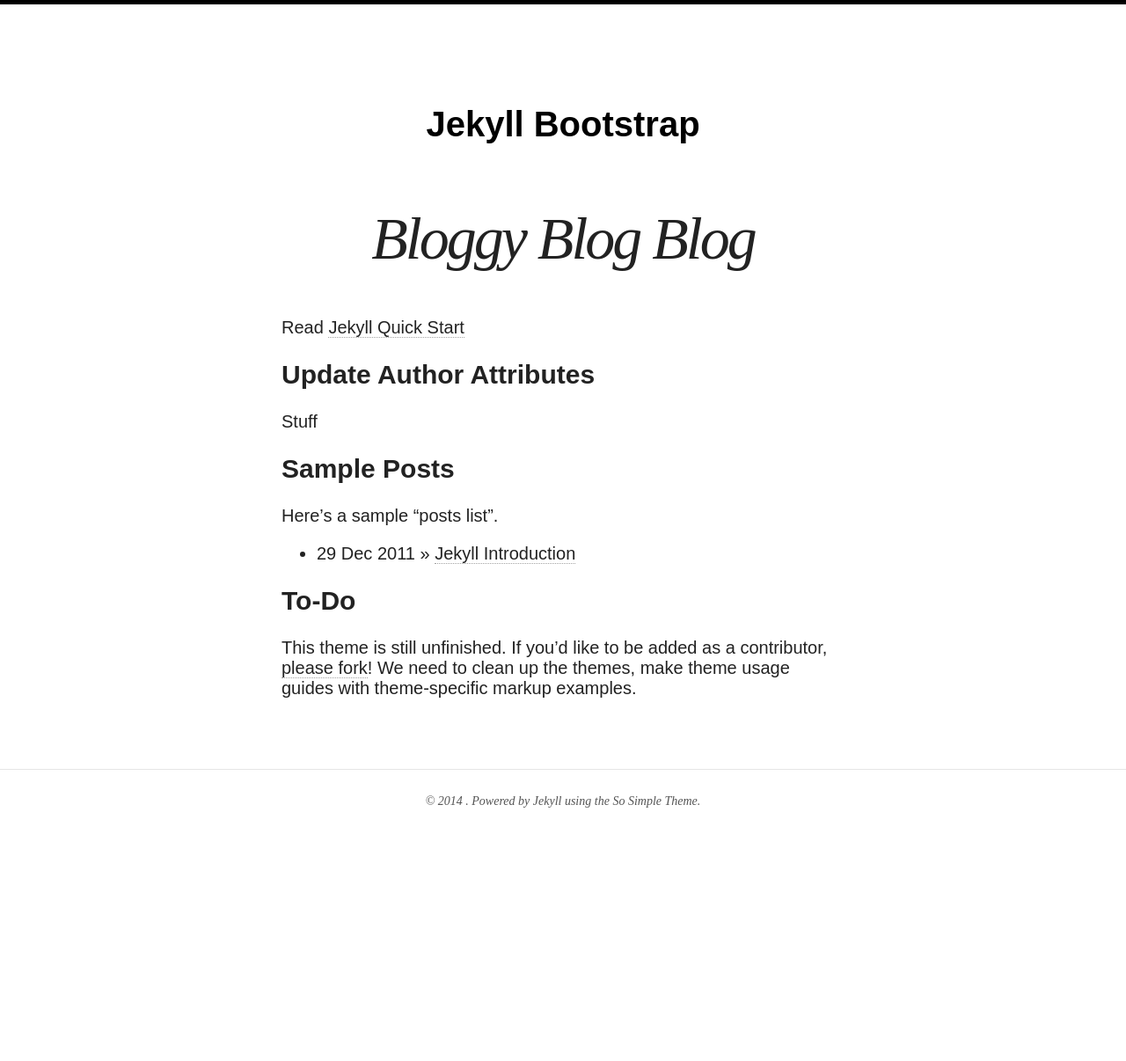
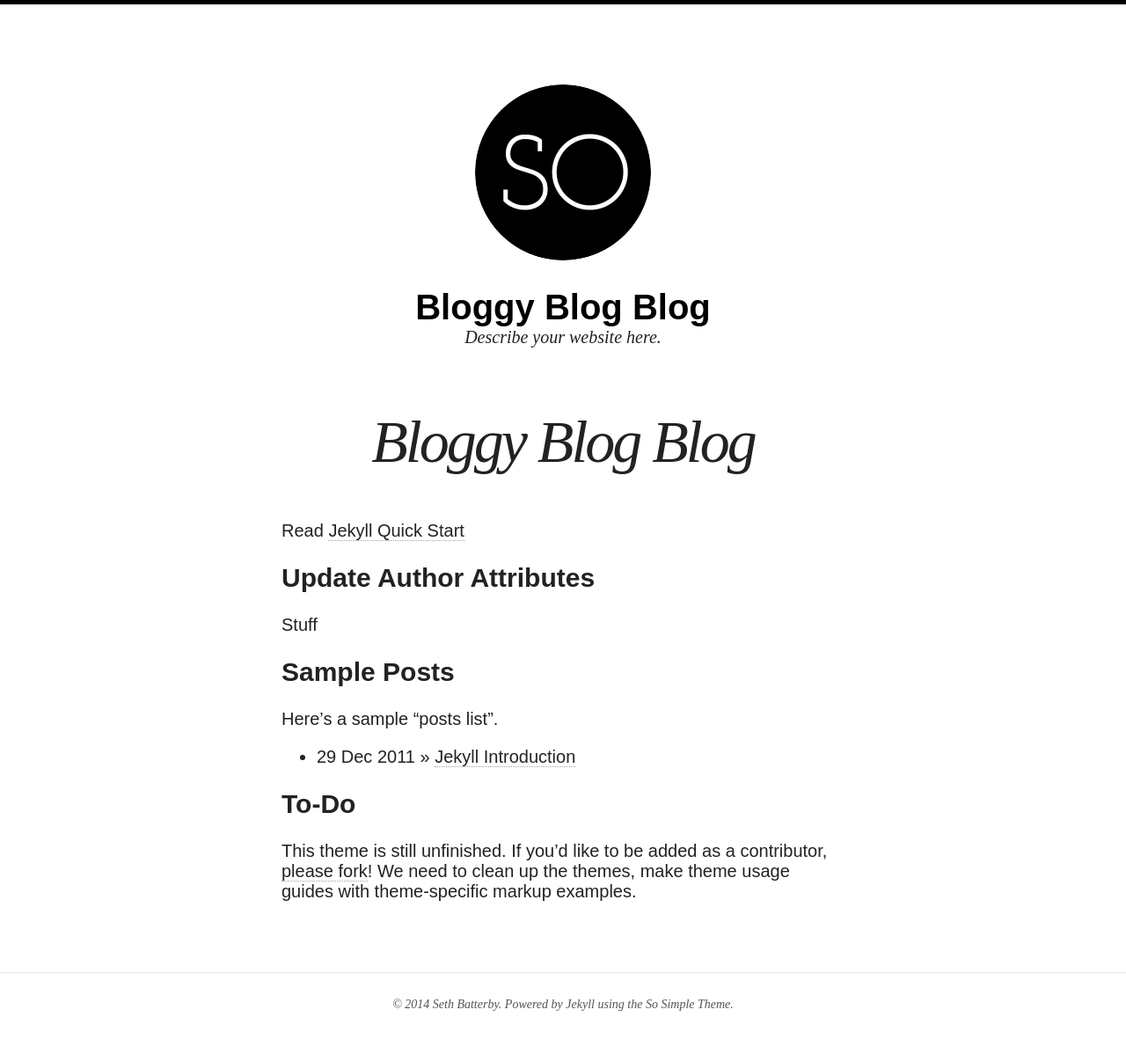
Before and after one commit to danbatsb/danbatsb.github.io, a Jekyll site: the page built from index.md, in a window 1280 px wide. Shown: the whole page at 88% size. Built offline with Jekyll 4.4.1, drawn with Linux system fonts in a browser that asks for light colours; nearby versions of some CDN libraries; comment, search, counter and statistics services are not loaded; before the commit the page ends 975 px from its top, so only the background shows below that; part of the change alters nothing that is shown.

Commit message:
Update config

```diff
--- a/_config.yml
+++ b/_config.yml
@@ -1,129 +1,69 @@
-# This is the default format.
-# For more see: http://jekyllrb.com/docs/permalinks/
-permalink: /:categories/:year/:month/:day/:title
+title:            Bloggy Blog Blog
+description:      Describe your website here.
+logo:             site-logo.png
+disqus_shortname:
+search:           true
+# Change url to your domain. Leave localhost server or blank when working locally.
+url:              http://localhost:4000
 
-exclude: [".rvmrc", ".rbenv-version", "README.md", "Rakefile", "changelog.md"]
-pygments: true
+# Owner/author information
+owner:
+  name:           Seth Batterby
+  avatar:         bio-photo.jpg
+  email:          sbatterby@gmail.com
+  # Social networking links used in footer. Update and remove as you like.
+  twitter:
+  facebook:
+  github:
+  stackexchange:
+  linkedin:
+  instagram:
+  flickr:
+  tumblr:
+  # For Google Authorship https://plus.google.com/authorship
+  google_plus:
 
-# Themes are encouraged to use these universal variables
-# so be sure to set them if your theme uses them.
-#
-title : Jekyll Bootstrap
-tagline: Site Tagline
-author :
-  name : Seth Batterby
-  email : sbatterby@gmail.com
-  github : danbatsb
-  twitter : username
-  feedburner : feedname
+# Analytics and webmaster tools stuff goes here
+google_analytics:
+google_verify:
+# https://ssl.bing.com/webmaster/configure/verify/ownership Option 2 content= goes here
+bing_verify:
 
-# The production_url is only used when full-domain names are needed
-# such as sitemap.txt
-# Most places will/should use BASE_PATH to make the urls
-#
-# If you have set a CNAME (pages.github.com) set your custom domain here.
-# Else if you are pushing to username.github.io, replace with your username.
-# Finally if you are pushing to a GitHub project page, include the project name at the end.
-#
-production_url : http://username.github.io
+# Links to include in top navigation
+# For external links add external: true
+links:
+  - title: About
+    url: /about/
+  - title: Articles
+    url: /articles/
+  - title: Theme Setup
+    url: /theme-setup/
+  - title: Made Mistakes
+    url: http://mademistakes.com
+    external: true
 
-# All Jekyll-Bootstrap specific configurations are namespaced into this hash
-#
-JB :
-  version : 0.3.0
+# http://en.wikipedia.org/wiki/List_of_tz_database_time_zones
+timezone:    America/New_York
+future:      true
+pygments:    true
+markdown:    kramdown
 
-  # All links will be namespaced by BASE_PATH if defined.
-  # Links in your website should always be prefixed with {{BASE_PATH}}
-  # however this value will be dynamically changed depending on your deployment situation.
-  #
-  # CNAME (http://yourcustomdomain.com)
-  #   DO NOT SET BASE_PATH
-  #   (urls will be prefixed with "/" and work relatively)
-  #
-  # GitHub Pages (http://username.github.io)
-  #   DO NOT SET BASE_PATH
-  #   (urls will be prefixed with "/" and work relatively)
-  #
-  # GitHub Project Pages (http://username.github.io/project-name)
-  #
-  #   A GitHub Project site exists in the `gh-pages` branch of one of your repositories.
-  #  REQUIRED! Set BASE_PATH to: http://username.github.io/project-name
-  #
-  # CAUTION:
-  #   - When in Localhost, your site will run from root "/" regardless of BASE_PATH
-  #   - Only the following values are falsy: ["", null, false]
-  #   - When setting BASE_PATH it must be a valid url.
-  #     This means always setting the protocol (http|https) or prefixing with "/"
-  BASE_PATH : false
+# https://github.com/mojombo/jekyll/wiki/Permalinks
+permalink:   /:categories/:title/
 
-  # By default, the asset_path is automatically defined relative to BASE_PATH plus the enabled theme.
-  # ex: [BASE_PATH]/assets/themes/[THEME-NAME]
-  #
-  # Override this by defining an absolute path to assets here.
-  # ex:
-  #   http://s3.amazonaws.com/yoursite/themes/watermelon
-  #   /assets
-  #
-  ASSET_PATH : false
+kramdown:
+  auto_ids: true
+  footnote_nr: 1
+  entity_output: as_char
+  toc_levels: 1..6
+  use_coderay: false
 
-  # These paths are to the main pages Jekyll-Bootstrap ships with.
-  # Some JB helpers refer to these paths; change them here if needed.
-  #
-  archive_path: /archive.html
-  categories_path : /categories.html
-  tags_path : /tags.html
-  atom_path : /atom.xml
-  rss_path : /rss.xml
+  coderay:
+    coderay_line_numbers:
+    coderay_line_numbers_start: 1
+    coderay_tab_width: 4
+    coderay_bold_every: 10
+    coderay_css: class
 
-  # Settings for comments helper
-  # Set 'provider' to the comment provider you want to use.
-  # Set 'provider' to false to turn commenting off globally.
-  #
-  comments :
-    provider : disqus
-    disqus :
-      short_name : jekyllbootstrap
-    livefyre :
-      site_id : 123
-    intensedebate :
-      account : 123abc
-    facebook :
-      appid : 123
-      num_posts: 5
-      width: 580
-      colorscheme: light
-
-  # Settings for analytics helper
-  # Set 'provider' to the analytics provider you want to use.
-  # Set 'provider' to false to turn analytics off globally.
-  #
-  analytics :
-    provider : google
-    google :
-        tracking_id : 'UA-123-12'
-    getclicky :
-      site_id :
-    mixpanel :
-        token : '_MIXPANEL_TOKEN_'
-    piwik :
-        baseURL : 'myserver.tld/piwik' # Piwik installation address (without protocol)
-        idsite : '1'                   # the id of the site on Piwik
-
-  # Settings for sharing helper.
-  # Sharing is for things like tweet, plusone, like, reddit buttons etc.
-  # Set 'provider' to the sharing provider you want to use.
-  # Set 'provider' to false to turn sharing off globally.
-  #
-  sharing :
-    provider : false
-
-  # Settings for all other include helpers can be defined by creating
-  # a hash with key named for the given helper. ex:
-  #
-  #   pages_list :
-  #     provider : "custom"
-  #
-  # Setting any helper's provider to 'custom' will bypass the helper code
-  # and include your custom code. Your custom file must be defined at:
-  #   ./_includes/custom/[HELPER]
-  # where [HELPER] is the name of the helper you are overriding.
+include: [".htaccess"]
+exclude: ["lib", "config.rb", "Gemfile", "Capfile", "Gemfile.lock", "config", "log", "Rakefile", "Rakefile.rb", "tmp", "less", "*.sublime-project", "*.sublime-workspace", "test", "spec", "Gruntfile.js", "package.json", "node_modules"]
```
